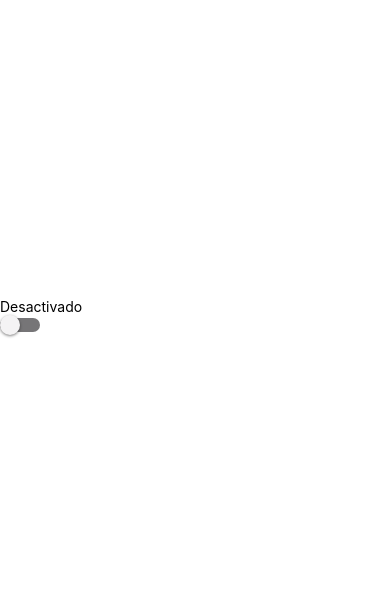
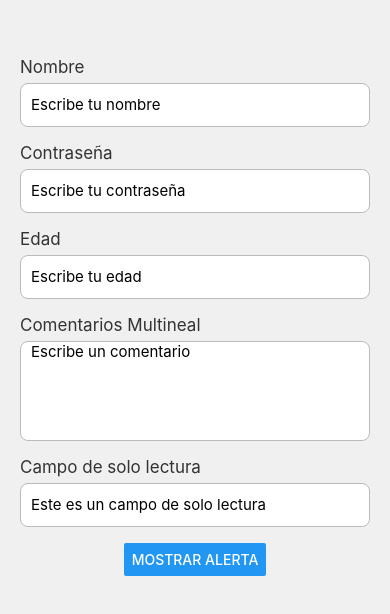
Before and after one commit to AngelDaniMqd/PM194, a React Native app in the folder my-blanck/: screen / in a window 390 px wide. Shown: the part 106-720 px from the top of the page. Built offline with nearby package versions, Linux system fonts and the light colour scheme.

Commit message:
INPUTS, TEXT SIMPLE, ALERT

```diff
--- a/my-blanck/App.js
+++ b/my-blanck/App.js
@@ -1,78 +1,107 @@
 /* zona 1 importaciones*/
 import { StatusBar } from 'expo-status-bar';
-import { StyleSheet, Text, View, Button, Switch } from 'react-native';
+import { StyleSheet, Text, View, Button, TextInput, Alert, ScrollView } from 'react-native';
 import React, {useState} from 'react';
 
-const Interruptor = () => {
-  const [isEnable, setIsEnable] = useState(false);
-  const toggleSwitch = () => setIsEnable(previousState => !previousState);
-  return(
-   <View style={styles.container}>
-    <Text >
-      {isEnable ? 'Activado' : 'Desactivado'}
-    </Text>
-    <Switch
-      trackColor={{false: '#767577', true: '#81b0ff'}}
-      thumbColor={isEnable ? '#f5dd4b' : '#f4f3f4'}
-      onValueChange={toggleSwitch}
-      value={isEnable}>
-    </Switch>
-   </View>
-  )
-};
 
-const Texto = ({style}) => {
 
-  const [contenido, setContenido] = useState('Hola mundo React Native') ;
-  const actualizaTexto = () => {setContenido('Hola mundo como estas?')};
 
- return(
-  <View style ={{margin: 10}}>
-    <Text style={[styles.text, style]}> {contenido} </Text>
-    <Button title='actualizaTexto' onPress={actualizaTexto} color="orange" accessibilityLabel=''/>
-    <Switch></Switch>
-    </View>
- );
+
+
+
+export default function App() {
+  const [nombre, setNombre] = useState('');
+  const [password, setPassword] = useState('');
+  const [comment, setComment] = useState('');
+  const [age, setAge] = useState('');
+
+
+const showAlert = () => {
+  if (nombre.trim() === '' || password.trim() === '' || age.trim() === '') {
+    window.alert('Error', 'Por favor, completa todos los campos.');
+  }else {
+    window.alert('Nombre: ' + nombre + '\nContraseña: ' + password + '\nEdad: ' + age + '\nComentario: ' + comment);
+  }
 };
 
 
-const Boton = () =>{
-  const [texto, setTexto] = useState('Hola Cecy');
-  const actualizaTexto = () => {setTexto('jasjajs')};
-
- return(
- <Button onPress={actualizaTexto} title={texto} />
- );
-}
 
 
-/* zona 2 main*/
-export default function App() {
-  return (
-    <View style={styles.container}>
 
-     <Interruptor />
-    </View>
+
+  return(
+    <ScrollView contentContainerStyle={styles.container}>
+      <Text style={styles.title}>Nombre</Text>
+      <TextInput
+        style={styles.input}
+        placeholder="Escribe tu nombre"
+        value={nombre}
+        onChangeText={setNombre}/>
+      <Text style={styles.title}>Contraseña</Text>
+      <TextInput
+        style={styles.input}
+        placeholder="Escribe tu contraseña"
+        value={password}
+        onChangeText={setPassword}
+        secureTextEntry={true}/>
+
+      <Text style={styles.title}>Edad</Text>
+      <TextInput
+        style={styles.input}
+        placeholder="Escribe tu edad"
+        keyboardType="numeric"
+        value={age}
+        onChangeText={setAge}/>
+
+      <Text style={styles.title}>Comentarios Multineal</Text>
+      <TextInput
+        style={[styles.input, {height:100, textAlignVertical:'top'} ]}
+        placeholder="Escribe un comentario"
+        multiline={true}
+        numberOfLines={4}
+        value={comment}
+        onChangeText={setComment}/>
+      <Text style={styles.title}>Campo de solo lectura</Text>
+      <TextInput
+        style={styles.input}
+        value="Este es un campo de solo lectura"
+        editable={false}
+        selectTextOnFocus={false}>
+        </TextInput>
+      <Button title="Mostrar Alerta" onPress={showAlert}/>
+
+
+
+    </ScrollView>
+
   );
 }
 
 
-/* zona 3 estilos */
+/* Estilos */
 const styles = StyleSheet.create({
   container: {
-    flex: 1,
+    flexGrow: 1,
+    backgroundColor: '#f0f0f0',
+    alignItems: 'center',
+    justifyContent: 'center',
+    padding: 20,
+  },
+  title: {
+    fontSize: 17,
+    color: '#333',
+    marginBottom: 6,
+    alignSelf: 'flex-start',
+  },
+  input: {
+    height: 44,
+    borderColor: '#bbb',
+    borderWidth: 1,
+    paddingHorizontal: 10,
+    marginBottom: 16,
+    borderRadius: 8,
     backgroundColor: '#fff',
-    alignItems: 'stretch',
-    justifyContent: 'center',
-
-  },
-
-  text:{
-    color: 'white',
-    fontSize: 20,
-
-  },
-  red:{backgroundColor: 'red'},
-  blue:{backgroundColor: 'blue'},
-  green:{backgroundColor: 'green'},
+    width: '100%',
+    fontSize: 15,
+  },
 });
```
